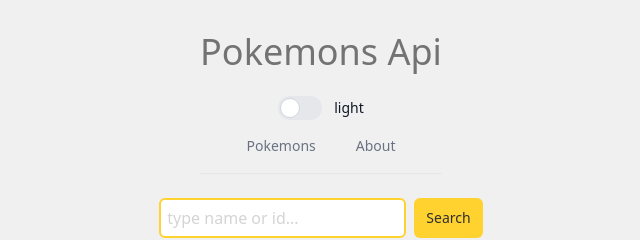
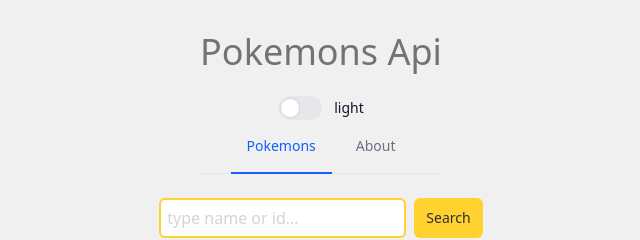
Before and after one commit to Shakhrii/rs-react-app, a Next.js app: page /pokemons in a window 1280 px wide. Shown: the top 240 px of the page, without its empty margins (319-959 px from the left). Built offline with nearby package versions, Linux system fonts and the light colour scheme; no server answers.

Commit message:
feat: add menu active state

```diff
--- a/src/components/menu/Menu.tsx
+++ b/src/components/menu/Menu.tsx
@@ -1,12 +1,18 @@
+import { usePathname } from 'next/navigation';
 import type { MenuProps } from '../../types/types';
 import { MenuItem } from './menu-item/MenuItem';
 
 export function Menu({ items }: MenuProps) {
+  const pathName = usePathname();
   return (
     <ul className="flex flex-wrap -mb-px items-center justify-center gap-2">
       {items.map((item) => (
         <li key={item.value}>
-          <MenuItem value={item.value} path={item.path} isActive={false} />
+          <MenuItem
+            value={item.value}
+            path={item.path}
+            isActive={pathName === item.path}
+          />
         </li>
       ))}
     </ul>
--- a/src/utils/contstants.ts
+++ b/src/utils/contstants.ts
@@ -12,8 +12,8 @@ export const PAGE_ROUTES = {
 } as const;
 
 export const MENU_ITEMS = [
-  { value: 'Pokemons', path: PAGE_ROUTES.POKEMONS },
-  { value: 'About', path: PAGE_ROUTES.ABOUT },
+  { value: 'Pokemons', path: PAGE_ROUTES.POKEMONS, isActive: false },
+  { value: 'About', path: PAGE_ROUTES.ABOUT, isActive: false },
 ];
 
 export const THEMES = {
```
